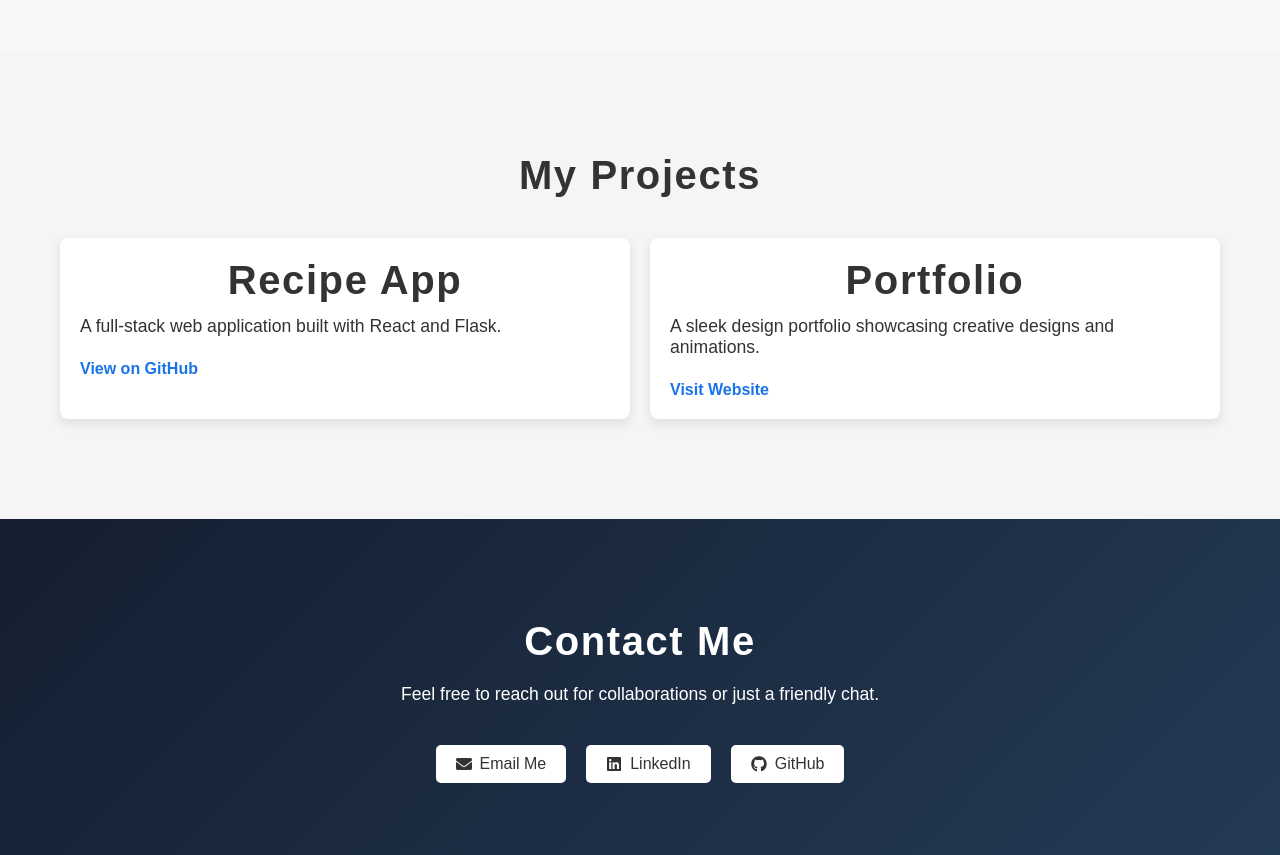
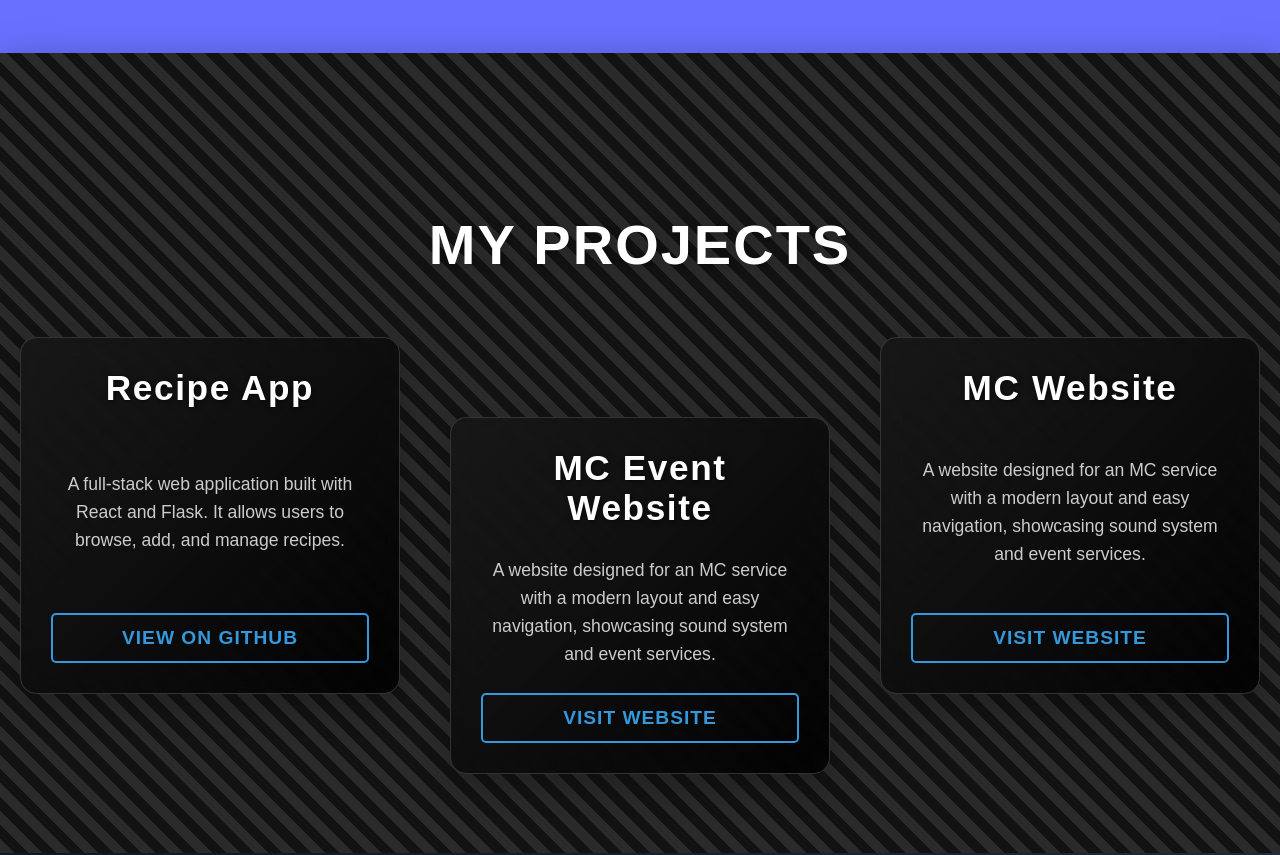
Before and after one commit to pr-i-nce/portfolio, a React (Create React App) app: page / in a window 1280 px wide. Shown: the part 2000-2855 px from the top of the page. Built offline with nearby package versions, Linux system fonts and the light colour scheme.

Commit message:
new projects

```diff
--- a/src/components/Projects.js
+++ b/src/components/Projects.js
@@ -1,68 +1,53 @@
-import React from 'react';
-import styled from 'styled-components';
+import React, { useEffect, useState } from 'react';
+import "../styles/projects.css";
 
 const Projects = () => {
+  const [projects, setProjects] = useState([]);
+
+  useEffect(() => {
+    // Define your projects array here
+    const projectData = [
+      {
+        title: "Recipe App",
+        description: "A full-stack web application built with React and Flask. It allows users to browse, add, and manage recipes.",
+        link: "https://github.com/pr-i-nce/recipe-app",
+        type: "GitHub"
+      },
+      {
+        title: "MC Event Website",
+        description: "A website designed for an MC service with a modern layout and easy navigation, showcasing sound system and event services.",
+        link: "https://mccalebke.netlify.app",
+        type: "Website"
+      },
+      {
+        title: "MC Website",
+        description: "A website designed for an MC service with a modern layout and easy navigation, showcasing sound system and event services.",
+        link: "https://ckenya.netlify.app/",
+        type: "Website"
+      }
+    ];
+
+    setProjects(projectData);
+  }, []);
+
   return (
-    <ProjectsSection id="projects">
-      <div className="container">
-        <h2>My Projects</h2>
-        <div className="projects-grid">
-          <div className="project-card">
-            <h3>Recipe App</h3>
-            <p>A full-stack web application built with React and Flask.</p>
-            <a href="https://github.com/pr-i-nce/recipe-app" className="project-link">View on GitHub</a>
+    <div className="projects-container">
+      <h2>My Projects</h2>
+      <div className="projects-grid">
+        {projects.map((project, index) => (
+          <div className="project-card" key={index}>
+            <div className="card-content">
+              <h3>{project.title}</h3>
+              <p>{project.description}</p>
+              <a href={project.link} className="project-link">
+                {project.type === "GitHub" ? "View on GitHub" : "Visit Website"}
+              </a>
+            </div>
           </div>
-          <div className="project-card">
-            <h3>Portfolio</h3>
-            <p>A sleek design portfolio showcasing creative designs and animations.</p>
-            <a href="https://princemumo.netlify.app" className="project-link">Visit Website</a>
-          </div>
-        </div>
+        ))}
       </div>
-    </ProjectsSection>
+    </div>
   );
 };
 
-const ProjectsSection = styled.section`
-  padding: 80px 20px;
-  background-color: #f5f5f5;
-  color: #333;
-
-  .container {
-    h2 {
-      margin-bottom: 40px;
-    }
-
-    .projects-grid {
-      display: grid;
-      grid-template-columns: repeat(auto-fit, minmax(300px, 1fr));
-      gap: 20px;
-
-      .project-card {
-        background: #fff;
-        padding: 20px;
-        border-radius: 8px;
-        box-shadow: 0 4px 12px rgba(0, 0, 0, 0.1);
-        transition: transform 0.3s ease;
-
-        h3 {
-          margin-bottom: 10px;
-        }
-
-        .project-link {
-          color: #1a73e8;
-          text-decoration: none;
-          font-weight: bold;
-          margin-top: 10px;
-          display: inline-block;
-        }
-
-        &:hover {
-          transform: translateY(-10px);
-        }
-      }
-    }
-  }
-`;
-
 export default Projects;
--- a/src/components/Skills.js
+++ b/src/components/Skills.js
@@ -68,7 +68,7 @@
 
 const SkillsSection = styled.section`
   padding: 80px 20px;
-  background-color: #f7f7f7;
+  background: rgb(105, 112, 255);
   color: #333;
   text-align: center;
 
--- /dev/null
+++ b/src/styles/projects.css
@@ -0,0 +1,270 @@
+/* General Container Styling */
+.projects-container {
+  width: 100%;
+  margin: 0 auto;
+  padding: 80px 20px;
+  text-align: center;
+  background-color: #121212;
+  color: #fff;
+  position: relative;
+  justify-content: center;
+  overflow: hidden;
+  box-shadow: 0 10px 40px rgba(0, 0, 0, 0.3);
+  display: flex;
+  flex-direction: column;
+  align-items: center;
+  animation: fadeIn 1s ease-out;
+  height: 800px;
+  background: #121212;
+}
+
+.projects-container::before, .projects-container::after {
+  content: "";
+  position: absolute;
+  z-index: 2;
+}
+
+
+/* Create Diagonal Lines in the Background */
+.projects-container::after {
+  background: repeating-linear-gradient(45deg, rgba(255, 255, 255, 0.1), rgba(255, 255, 255, 0.1) 10px, transparent 10px, transparent 20px);
+  width: 100%;
+  height: 100%;
+  top: 0;
+  left: 0;
+  z-index: 1;
+  position: absolute;
+}
+
+/* Circle Animation */
+@keyframes moveCircle {
+  0% {
+    transform: translateY(0) rotate(0deg);
+  }
+  100% {
+    transform: translateY(20px) rotate(180deg);
+  }
+}
+
+/* Heading Styles */
+.projects-container h2 {
+  font-size: 3.5rem;
+  font-weight: 700;
+  color: #fff;
+  margin-bottom: 60px;
+  text-transform: uppercase;
+  letter-spacing: 2px;
+  position: relative;
+  z-index: 1;
+  text-shadow: 2px 2px 10px rgba(0, 0, 0, 0.5);
+}
+
+/* Grid Layout for Projects */
+.projects-grid {
+  display: grid;
+  grid-template-columns: repeat(3, 1fr);
+  gap: 50px;
+  justify-items: center;
+  position: relative;
+  width: 100%;
+}
+
+/* Individual Project Card Styles */
+.project-card {
+  background: linear-gradient(135deg, rgba(50, 50, 50, 0.8), rgba(0, 0, 0, 0.6));
+  border-radius: 16px;
+  padding: 30px;
+  width: 100%;
+  max-width: 380px;
+  box-shadow: 0 15px 30px rgba(0, 0, 0, 0.2);
+  position: relative;
+  overflow: hidden;
+  transition: transform 0.3s ease, box-shadow 0.3s ease;
+  border: 1px solid #333;
+  backdrop-filter: blur(5px);
+  z-index: 2;
+}
+
+/* Center Card Lowered */
+.projects-grid .project-card:nth-child(2) {
+  transform: translateY(80px);
+}
+
+/* Hover Effect on Cards */
+.project-card:hover {
+  transform: translateY(-10px);
+  box-shadow: 0 25px 50px rgba(0, 0, 0, 0.3);
+}
+
+/* Card Content Styling */
+.card-content {
+  display: flex;
+  flex-direction: column;
+  justify-content: space-between;
+  height: 100%;
+}
+
+/* Project Title */
+.project-card h3 {
+  font-size: 2.2rem;
+  font-weight: 600;
+  color: #fff;
+  margin-bottom: 15px;
+  transition: color 0.3s ease;
+  text-shadow: 1px 1px 5px rgba(0, 0, 0, 0.6);
+}
+
+/* Project Description */
+.project-card p {
+  font-size: 1.1rem;
+  color: #ccc;
+  line-height: 1.6;
+  margin-bottom: 25px;
+}
+
+/* Link Styling */
+.project-link {
+  text-decoration: none;
+  color: #3498db;
+  font-weight: 600;
+  font-size: 1.2rem;
+  padding: 12px 24px;
+  border: 2px solid #3498db;
+  border-radius: 5px;
+  display: inline-block;
+  transition: all 0.3s ease;
+  text-transform: uppercase;
+  letter-spacing: 1px;
+}
+
+.project-link:hover {
+  background-color: #3498db;
+  color: #fff;
+  border-color: #2980b9;
+  transform: translateY(-5px);
+  box-shadow: 0 4px 10px rgba(0, 0, 0, 0.3);
+}
+
+/* Glowing Border Effect on Hover */
+.project-card:hover {
+  border: 1px solid #3498db;
+}
+
+/* Add Neon Glow Effect */
+.project-card h3:hover {
+  color: #3498db;
+  text-shadow: 0 0 10px rgba(52, 152, 219, 0.8), 0 0 20px rgba(52, 152, 219, 0.8), 0 0 30px rgba(52, 152, 219, 0.8);
+}
+
+/* Dark Overlay Effect */
+.project-card::before {
+  content: "";
+  position: absolute;
+  top: 0;
+  left: 0;
+  width: 100%;
+  height: 100%;
+  background: rgba(0, 0, 0, 0.5);
+  z-index: -1;
+  border-radius: 16px;
+  backdrop-filter: blur(10px);
+  transition: background 0.3s ease;
+}
+
+/* Animations */
+@keyframes fadeIn {
+  from {
+    opacity: 0;
+  }
+  to {
+    opacity: 1;
+  }
+}
+
+.projects-container {
+  animation: fadeIn 1s ease-out;
+}
+
+
+/* Width <= 480px (Mobile) */
+@media (max-width: 480px) {
+
+  .projects-container {
+    padding: 20px 15px;
+    height: auto;
+  }
+
+  .projects-grid {
+    grid-template-columns: 1fr;
+    gap: 20px;
+  }
+
+  .projects-container h2 {
+    font-size: 2rem;
+    margin-bottom: 30px;
+    line-height: 1.2;
+  }
+
+  .project-card {
+    max-width: 100%;
+    padding: 20px;
+  }
+
+  .project-card {
+    box-shadow: 0 10px 20px rgba(0, 0, 0, 0.2);
+  }
+
+  .project-link {
+    font-size: 1rem;
+    padding: 10px 18px;
+    text-transform: uppercase;
+  }
+
+.projects-grid .project-card:nth-child(2) {
+  transform: translateY(0px);
+}
+
+  .project-card h3 {
+    font-size: 1.8rem;
+  }
+}
+
+/* Width <= 365px */
+@media (max-width: 365px) {
+  .projects-container {
+    padding: 15px 10px;
+  }
+
+  .projects-grid {
+    grid-template-columns: 1fr;
+    gap: 15px;
+  }
+
+  .projects-container h2 {
+    font-size: 1.8rem;
+    margin-bottom: 20px;
+  }
+
+  .project-card {
+    max-width: 100%;
+    padding: 15px;
+  }
+
+  .project-card {
+    box-shadow: 0 8px 16px rgba(0, 0, 0, 0.15);
+  }
+
+.projects-grid .project-card:nth-child(2) {
+  transform: translateY(0px);
+}
+
+  .project-link {
+    font-size: 0.9rem;
+    padding: 8px 15px;
+    text-transform: uppercase;
+  }
+
+  .project-card h3 {
+    font-size: 1.6rem;
+  }
+}
```
